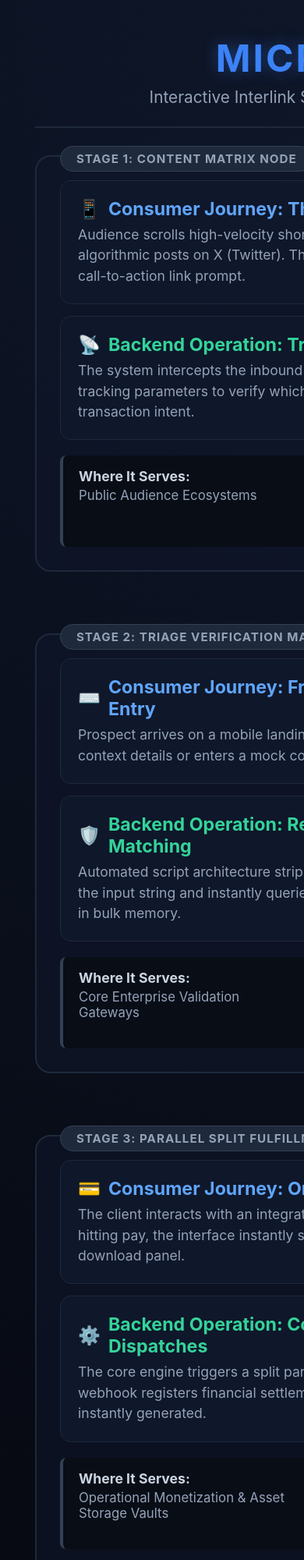
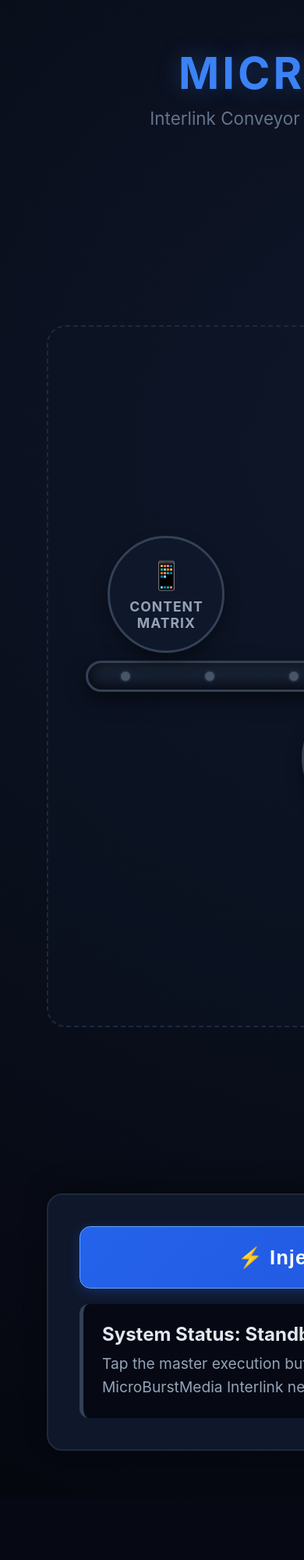
Before and after one commit to MicroBurstMedia/beta-test-app, a plain HTML site: page index.html in a window 390 px wide. Shown: the top 2000 px of the page at 78% size. After the commit the page ends 1920 px from the top, so only its background shows below. Drawn offline with Linux system fonts and the light colour scheme.

Commit message:
Update index.html

```diff
--- a/index.html
+++ b/index.html
@@ -3,9 +3,9 @@
 <head>
   <meta charset="UTF-8">
   <meta name="viewport" content="width=device-width, initial-scale=1.0">
-  <title>MicroBurstMedia Interlink Sequence Simulator</title>
+  <title>MicroBurstMedia Interlink Conveyor Platform</title>
   <style>
-    /* 1. LAYOUT GEOMETRY & SYSTEM RESET */
+    /* 1. RESET AND TOTEM ORIENTATION */
     * {
       box-sizing: border-box;
       margin: 0;
@@ -13,7 +13,7 @@
     }
 
     body {
-      background-color: #070a13;
+      background-color: #060913;
       color: #f3f4f6;
       font-family: -apple-system, BlinkMacSystemFont, "Segoe UI", Roboto, sans-serif;
       overflow: hidden;
@@ -22,437 +22,327 @@
       user-select: none;
     }
 
-    /* Master Container representing the physical DKS-LED43 frame */
-    .totem-display {
+    .totem-canvas {
       width: 1080px;
       height: 1920px;
-      padding: 45px;
+      padding: 60px;
       display: flex;
       flex-direction: column;
-      gap: 35px;
-      background: radial-gradient(circle at 50% 0%, #0f172a 0%, #070a13 100%);
+      justify-content: space-between;
+      background: radial-gradient(circle at 50% 30%, #0f172a 0%, #05070f 100%);
       position: relative;
     }
 
-    /* 2. BRAND HEADER DECK */
-    .system-header {
+    /* SYSTEM BRAND HEADER */
+    .brand-header {
       text-align: center;
-      border-bottom: 2px solid #1e293b;
-      padding-bottom: 25px;
+      margin-bottom: 40px;
     }
 
-    .system-header h1 {
-      font-size: 3rem;
-      letter-spacing: 3px;
+    .brand-header h1 {
+      font-size: 3.5rem;
+      letter-spacing: 4px;
       color: #3b82f6;
       text-transform: uppercase;
-      margin-bottom: 8px;
-      text-shadow: 0 0 20px rgba(59, 130, 246, 0.4);
+      text-shadow: 0 0 30px rgba(59, 130, 246, 0.3);
     }
 
-    .system-header p {
-      font-size: 1.3rem;
-      color: #94a3b8;
+    .brand-header p {
+      font-size: 1.4rem;
+      color: #64748b;
+      margin-top: 10px;
     }
 
-    /* 3. VERTICAL CONVEYOR STACK */
-    .conveyor-belt-stack {
+    /* 2. THE CORE CONVEYOR BELT GRID SYSTEM */
+    .conveyor-system-container {
+      position: relative;
+      width: 100%;
+      height: 900px;
+      background: rgba(15, 23, 42, 0.3);
+      border: 2px dashed #1e293b;
+      border-radius: 24px;
+      display: flex;
+      align-items: center;
+      justify-content: center;
+    }
+
+    /* The Main Structural Track Line */
+    .conveyor-belt-track {
+      position: absolute;
+      width: 90%;
+      height: 40px;
+      background: linear-gradient(180deg, #1e293b 0%, #0f172a 100%);
+      border: 3px solid #334155;
+      border-radius: 20px;
+      box-shadow: inset 0 0 20px rgba(0,0,0,0.8), 0 10px 25px rgba(0,0,0,0.5);
+      display: flex;
+      justify-content: space-between;
+      align-items: center;
+      padding: 0 40px;
+    }
+
+    /* Track Roller Wheels */
+    .track-roller {
+      width: 16px;
+      height: 16px;
+      background: #475569;
+      border-radius: 50%;
+      border: 2px solid #1e293b;
+      animation: spinRoller 2s linear infinite;
+      animation-play-state: paused;
+    }
+
+    @keyframes spinRoller {
+      100% { transform: rotate(360deg); }
+    }
+
+    /* 3. THE ACTIVE NETWORK BUSINESS NODES */
+    .interlink-node {
+      position: absolute;
+      width: 150px;
+      height: 150px;
+      background: #0f172a;
+      border: 3px solid #334155;
+      border-radius: 50%;
       display: flex;
       flex-direction: column;
-      gap: 30px;
-      flex-grow: 1;
-      position: relative;
+      align-items: center;
+      justify-content: center;
+      gap: 8px;
+      box-shadow: 0 10px 20px rgba(0,0,0,0.4);
+      z-index: 10;
+      transition: all 0.4s cubic-bezier(0.175, 0.885, 0.32, 1.275);
+      cursor: pointer;
     }
 
-    /* Assembly Line Track Row */
-    .assembly-row {
-      background: rgba(15, 23, 42, 0.6);
+    .interlink-node:active {
+      transform: scale(0.92);
+    }
+
+    /* Node Positioning Across the Track Coordinates */
+    #node1 { left: 8%; top: calc(50% - 180px); }  /* Social Intake Above */
+    #node2 { left: 34%; top: calc(50% + 30px); }  /* Triage Matrix Below */
+    #node3 { left: 60%; top: calc(50% - 180px); }  /* Stripe Processor Above */
+    #node4 { left: 84%; top: calc(50% + 30px); }  /* Dropbox Fulfillment Below */
+
+    /* Node Active/Processing States */
+    .interlink-node.processing-state {
+      border-color: #3b82f6;
+      background: #1e293b;
+      box-shadow: 0 0 30px rgba(59, 130, 246, 0.4);
+    }
+
+    .interlink-node h3 {
+      font-size: 1.1rem;
+      font-weight: 700;
+      letter-spacing: 1px;
+      color: #94a3b8;
+      text-transform: uppercase;
+      text-align: center;
+    }
+
+    .interlink-node.processing-state h3 {
+      color: #60a5fa;
+    }
+
+    .node-icon {
+      font-size: 2.2rem;
+    }
+
+    /* 4. DIGITAL DATA PACKET STRIP */
+    .conveyor-data-packet {
+      position: absolute;
+      width: 32px;
+      height: 32px;
+      background: radial-gradient(circle at 30% 30%, #60a5fa 0%, #2563eb 100%);
+      border-radius: 50%;
+      box-shadow: 0 0 20px #3b82f6, 0 0 40px #3b82f6;
+      left: 10%;
+      top: calc(50% - 16px);
+      z-index: 5;
+      display: none;
+    }
+
+    /* 5. INTERACTIVE LOWER CONTROL BLOCK & QUICK GUIDE */
+    .control-deck-panel {
+      background: #0f172a;
       border: 2px solid #1e293b;
       border-radius: 20px;
-      padding: 30px;
+      padding: 40px;
       display: flex;
       flex-direction: column;
       gap: 20px;
-      position: relative;
-      transition: all 0.4s ease;
+      box-shadow: 0 -10px 30px rgba(0,0,0,0.3);
     }
 
-    .assembly-row.active-processing {
-      border-color: #3b82f6;
-      box-shadow: 0 0 30px rgba(59, 130, 246, 0.15);
-      background: rgba(15, 23, 42, 0.86);
+    .trigger-master-btn {
+      width: 100%;
+      height: 80px;
+      background: linear-gradient(135deg, #2563eb 0%, #1d4ed8 100%);
+      border: 1px solid #60a5fa;
+      border-radius: 14px;
+      font-size: 1.6rem;
+      font-weight: 700;
+      color: #ffffff;
+      cursor: pointer;
+      letter-spacing: 1px;
+      box-shadow: 0 4px 15px rgba(37, 99, 235, 0.3);
+      transition: all 0.2s;
     }
 
-    /* Stage Badges */
-    .stage-badge {
-      position: absolute;
-      top: -14px;
-      left: 30px;
-      background: #1e293b;
-      color: #94a3b8;
-      padding: 6px 20px;
-      border-radius: 20px;
-      font-weight: 700;
-      font-size: 0.95rem;
-      text-transform: uppercase;
-      border: 1px solid #334155;
-      letter-spacing: 1px;
+    .trigger-master-btn:active {
+      transform: scale(0.98);
     }
 
-    .active-processing .stage-badge {
-      background: #3b82f6;
-      color: #fff;
-      border-color: #60a5fa;
+    .node-instruction-card {
+      background: #060913;
+      border-radius: 12px;
+      padding: 24px;
+      border-left: 5px solid #334155;
     }
 
-    /* Perspective Container */
-    .perspective-container {
-      display: flex;
-      flex-direction: column;
-      gap: 15px;
+    .node-instruction-card h4 {
+      font-size: 1.5rem;
+      color: #e2e8f0;
+      margin-bottom: 8px;
     }
 
-    /* 4. HEMISPHERE PERSPECTIVE PANELS */
-    .panel-fe, .panel-be {
-      border-radius: 14px;
-      padding: 22px;
-      display: flex;
-      align-items: center;
-      justify-content: space-between;
-      background: #0f172a;
-      border: 1px solid #1e293b;
-      position: relative;
-    }
-
-    .panel-info {
-      max-width: 65%;
-    }
-
-    .panel-info h3 {
-      font-size: 1.45rem;
-      margin-bottom: 6px;
-      display: flex;
-      align-items: center;
-      gap: 10px;
-    }
-
-    .panel-fe h3 { color: #60a5fa; }
-    .panel-be h3 { color: #34d399; }
-
-    .panel-info p {
-      font-size: 1.1rem;
+    .node-instruction-card p {
+      font-size: 1.2rem;
       color: #94a3b8;
-      line-height: 1.5;
-    }
-
-    /* 5. INTERACTIVE BUTTON INTERFACES */
-    .interactive-mock-btn {
-      width: 280px;
-      height: 65px;
-      background: linear-gradient(135deg, #1e293b 0%, #0f172a 100%);
-      border: 1px solid #334155;
-      border-radius: 12px;
-      font-size: 1.1rem;
-      font-weight: 600;
-      color: #e2e8f0;
-      cursor: pointer;
-      display: flex;
-      align-items: center;
-      justify-content: center;
-      gap: 10px;
-      transition: all 0.2s ease;
-      box-shadow: 0 4px 6px rgba(0,0,0,0.2);
-    }
-
-    .interactive-mock-btn:active {
-      transform: scale(0.96);
-    }
-
-    .active-processing .panel-fe .interactive-mock-btn {
-      background: linear-gradient(135deg, #2563eb 0%, #1d4ed8 100%);
-      border-color: #60a5fa;
-      color: #fff;
-    }
-
-    /* Status Monitors inside Backend Panels */
-    .be-status-monitor {
-      width: 280px;
-      padding: 14px;
-      background: #020617;
-      border: 1px solid #1e293b;
-      border-radius: 10px;
-      font-family: monospace;
-      font-size: 0.95rem;
-      color: #475569;
-    }
-
-    .active-processing .be-status-monitor {
-      color: #34d399;
-      border-color: rgba(52, 211, 153, 0.3);
-      box-shadow: inset 0 0 10px rgba(52, 211, 153, 0.05);
-    }
-
-    /* 6. EDUCATIONAL SUMMARY GUIDE CARDS */
-    .guide-summary-card {
-      background: #090d16;
-      border-left: 4px solid #334155;
-      padding: 16px 20px;
-      border-radius: 8px;
-      font-size: 1.05rem;
-      color: #94a3b8;
-      display: flex;
-      gap: 25px;
-    }
-
-    .active-processing .guide-summary-card {
-      border-color: #3b82f6;
-      background: rgba(59, 130, 246, 0.02);
-    }
-
-    .guide-step {
-      flex: 1;
-    }
-
-    .guide-step strong {
-      color: #cbd5e1;
-      display: block;
-      margin-bottom: 4px;
-      font-size: 1.1rem;
-    }
-
-    /* 7. RE-ROUTING CONNECTOR LINE ANIMATIONS */
-    .interlink-flow-connector {
-      text-align: center;
-      color: #1e293b;
-      font-size: 2rem;
-      margin: -10px 0;
-      transition: color 0.3s;
-    }
-
-    .interlink-flow-connector.pulsing-active {
-      color: #3b82f6;
-      animation: flashArrow 0.8s infinite alternate;
-    }
-
-    @keyframes flashArrow {
-      0% { opacity: 0.3; transform: translateY(-3px); }
-      100% { opacity: 1; transform: translateY(3px); }
-    }
-
-    /* Floating Digital Data Packet Simulation Overlay */
-    .data-packet-pulse {
-      position: absolute;
-      width: 20px;
-      height: 20px;
-      background: #60a5fa;
-      border-radius: 50%;
-      box-shadow: 0 0 20px #3b82f6, 0 0 40px #3b82f6;
-      left: 50%;
-      transform: translateX(-50%);
-      z-index: 100;
-      display: none;
+      line-height: 1.6;
     }
   </style>
 </head>
 <body>
 
-  <div id="packetPulse" class="data-packet-pulse"></div>
+  <div class="totem-canvas">
 
-  <div class="totem-display">
-
-    <div class="system-header">
+    <div class="brand-header">
       <h1>MicroBurstMedia</h1>
-      <p>Interactive Interlink Sequence Engine &bull; Visual E-Learning Totem Matrix</p>
+      <p>Interlink Conveyor Sequence Matrix &bull; Real-Time System Blueprint</p>
     </div>
 
-    <div class="conveyor-belt-stack" id="mainAssemblyStack">
+    <div class="conveyor-system-container">
 
-      <div class="assembly-row" id="row1">
-        <div class="stage-badge">Stage 1: Content Matrix Node</div>
-        <div class="perspective-container">
-
-          <div class="panel-fe">
-            <div class="panel-info">
-              <h3><span>📱</span> Consumer Journey: The Media Hook</h3>
-              <p>Audience scrolls high-velocity short-form hooks on TikTok or target algorithmic posts on X (Twitter). They engage with an embedded call-to-action link prompt.</p>
-            </div>
-            <button class="interactive-mock-btn" onclick="triggerSequence(1)">⚡ Tap to Inject Lead Hook</button>
+      <div class="conveyor-belt-track" id="beltTrack">
+        <div class="track-roller"></div>
+        <div class="track-roller"></div>
+        <div class="track-roller"></div>
+        <div class="track-roller"></div>
+        <div class="track-roller"></div>
+        <div class="track-roller"></div>
+        <div class="track-roller"></div>
+        <div class="track-roller"></div>
       </div>
 
-          <div class="panel-be">
-            <div class="panel-info">
-              <h3><span>📡</span> Backend Operation: Traffic Node Routing</h3>
-              <p>The system intercepts the inbound click, dynamically parsing URL tracking parameters to verify which social asset generated the transaction intent.</p>
+      <div class="conveyor-data-packet" id="dataPacket"></div>
+
+      <div class="interlink-node" id="node1">
+        <div class="node-icon">📱</div>
+        <h3>Content Matrix</h3>
       </div>
-            <div class="be-status-monitor" id="status1">[SYSTEM STATUS: IDLE]</div>
+
+      <div class="interlink-node" id="node2">
+        <div class="node-icon">🛡️</div>
+        <h3>Triage Registry</h3>
+      </div>
+
+      <div class="interlink-node" id="node3">
+        <div class="node-icon">💳</div>
+        <h3>Stripe Node</h3>
+      </div>
+
+      <div class="interlink-node" id="node4">
+        <div class="node-icon">📦</div>
+        <h3>Dropbox Vault</h3>
       </div>
 
     </div>
-        <div class="guide-summary-card">
-          <div class="guide-step"><strong>Where It Serves:</strong> Public Audience Ecosystems</div>
-          <div class="guide-step"><strong>How It Serves:</strong> Converts unstructured programmatic impressions into trackable landing clicks</div>
-          <div class="guide-step"><strong>To Whom:</strong> Market prospects seeking automated system development assets</div>
-        </div>
-      </div>
 
-      <div class="interlink-flow-connector" id="arrow1">▼</div>
+    <div class="control-deck-panel">
+      <button class="trigger-master-btn" onclick="startConveyorLoop()">⚡ Inject Live Packet Into Sequence</button>
 
-      <div class="assembly-row" id="row2">
-        <div class="stage-badge">Stage 2: Triage Verification Matrix</div>
-        <div class="perspective-container">
-
-          <div class="panel-fe">
-            <div class="panel-info">
-              <h3><span>⌨️</span> Consumer Journey: Frictionless Scenario Entry</h3>
-              <p>Prospect arrives on a mobile landing interface and inputs basic user context details or enters a mock corporate case criteria query.</p>
-            </div>
-            <button class="interactive-mock-btn" id="btn2" disabled onclick="triggerSequence(2)">📝 Submit Lead Context</button>
-          </div>
-
-          <div class="panel-be">
-            <div class="panel-info">
-              <h3><span>🛡️</span> Backend Operation: Real-Time Cache Matching</h3>
-              <p>Automated script architecture strips the domain identity name from the input string and instantly queries a spreadsheet rule matrix array in bulk memory.</p>
-            </div>
-            <div class="be-status-monitor" id="status2">[SYSTEM STATUS: IDLE]</div>
-          </div>
-
-        </div>
-        <div class="guide-summary-card">
-          <div class="guide-step"><strong>Where It Serves:</strong> Core Enterprise Validation Gateways</div>
-          <div class="guide-step"><strong>How It Serves:</strong> Separates specific user context from domain layers to isolate malicious spam bots</div>
-          <div class="guide-step"><strong>To Whom:</strong> The business architecture, defending core data lines from quota blocks</div>
-        </div>
-      </div>
-
-      <div class="interlink-flow-connector" id="arrow2">▼</div>
-
-      <div class="assembly-row" id="row3">
-        <div class="stage-badge">Stage 3: Parallel Split Fulfillment</div>
-        <div class="perspective-container">
-
-          <div class="panel-fe">
-            <div class="panel-info">
-              <h3><span>💳</span> Consumer Journey: One-Click Transaction</h3>
-              <p>The client interacts with an integrated Stripe checkout overlay. Upon hitting pay, the interface instantly surfaces an automated asset download panel.</p>
-            </div>
-            <button class="interactive-mock-btn" id="btn3" disabled onclick="triggerSequence(3)">🛒 Process Secure Checkout</button>
-          </div>
-
-          <div class="panel-be">
-            <div class="panel-info">
-              <h3><span>⚙️</span> Backend Operation: Concurrent Webhook Dispatches</h3>
-              <p>The core engine triggers a split parallel path: a Stripe transaction webhook registers financial settlement while a Dropbox asset link is instantly generated.</p>
-            </div>
-            <div class="be-status-monitor" id="status3">[SYSTEM STATUS: IDLE]</div>
-          </div>
-
-        </div>
-        <div class="guide-summary-card">
-          <div class="guide-step"><strong>Where It Serves:</strong> Operational Monetization & Asset Storage Vaults</div>
-          <div class="guide-step"><strong>How It Serves:</strong> Executes touchless delivery scripts without administrative human intervention</div>
-          <div class="guide-step"><strong>To Whom:</strong> Converted buyers, rendering automated data delivery inside a 24/7 ecosystem</div>
-        </div>
-      </div>
-
-      <div class="interlink-flow-connector" id="arrow3">▼</div>
-
-      <div class="assembly-row" id="row4">
-        <div class="stage-badge" style="border-color: rgba(245, 158, 11, 0.4);">Stage 4: Interlink Loop Re-Route</div>
-        <div class="perspective-container">
-
-          <div class="panel-fe" style="background: rgba(245, 158, 11, 0.02); border-color: rgba(245, 158, 11, 0.2);">
-            <div class="panel-info">
-              <h3><span>🔄</span> Consumer Journey: Organic Ecosystem Re-Entry</h3>
-              <p>The delivered digital package contains interactive social share hooks, custom tracking nodes, or direct community invite paths.</p>
-            </div>
-            <button class="interactive-mock-btn" id="btn4" disabled onclick="triggerSequence(4)">🔁 Recirculate Traffic Loop</button>
-          </div>
-
-        </div>
-        <div class="guide-summary-card" style="border-color: #f59e0b;">
-          <div class="guide-step"><strong>Where It Serves:</strong> Delivered Asset Deliverables & Viral Multiplication Fields</div>
-          <div class="guide-step"><strong>How It Serves:</strong> Packages specific share templates that redirect user successes back to public feeds</div>
-          <div class="guide-step"><strong>To Whom:</strong> MicroBurstMedia, turning single conversions right back into traffic generators</div>
+      <div class="node-instruction-card" id="guideCard">
+        <h4 id="guideTitle">System Status: Standby</h4>
+        <p id="guideDesc">Tap the master execution button above to inject a theoretical user payload into the MicroBurstMedia Interlink network loop and watch the automated pipeline respond live.</p>
       </div>
     </div>
 
   </div>
-  </div>
 
   <script>
-    function triggerSequence(stage) {
-      const packet = document.getElementById('packetPulse');
+    const nodeCoords = [
+      { left: 8, title: "Stage 1: Content Matrix Node", desc: "Captures top-of-funnel short-form traffic interactions across X and TikTok, instantly routing specific URL identity signatures down the track." },
+      { left: 34, title: "Stage 2: Triage Registry Core", desc: "Isolates incoming domain data signatures in memory, screening the payload against security rule protocols before logging validation metrics." },
+      { left: 60, title: "Stage 3: Stripe Transaction Gateway", desc: "Processes financial operations instantly via asynchronous API webhooks, updating centralized ledger fields completely hands-free." },
+      { left: 84, title: "Stage 4: Dropbox Delivery Vault", desc: "Triggers downstream asset packaging, generating dynamic deliverable links and archiving customer file records instantly." }
+    ];
 
-      // Clean previous active row bindings
-      for (let s = 1; s <= 4; s++) {
-        document.getElementById(`row${s}`).classList.remove('active-processing');
-        if (s < 4) document.getElementById(`arrow${s}`).classList.remove('pulsing-active');
+    function startConveyorLoop() {
+      const packet = document.getElementById('dataPacket');
+      const rollers = document.querySelectorAll('.track-roller');
+
+      // Reset Nodes
+      resetNodes();
+
+      // Activate Track Rollers Visual Movement
+      rollers.forEach(r => r.style.animationPlayState = "running");
+
+      packet.style.left = "5%";
+      packet.style.display = "block";
+
+      let currentStage = 0;
+
+      function moveNext() {
+        if (currentStage >= nodeCoords.length) {
+          // Sequence Complete
+          setTimeout(() => {
+            packet.style.display = "none";
+            rollers.forEach(r => r.style.animationPlayState = "paused");
+            updateGuide("Sequence Loop Complete", "The data transaction path has cleared all fulfillment lanes smoothly. The automation system has returned to standby.");
+            resetNodes();
+          }, 1000);
+          return;
         }
 
-      // Lock down row element references
-      const currentRow = document.getElementById(`row${stage}`);
-      currentRow.classList.add('active-processing');
+        let targetPercent = nodeCoords[currentStage].left;
+        let currentPercent = parseFloat(packet.style.left);
 
-      if (stage === 1) {
-        // Init Path 1
-        const monitor = document.getElementById('status1');
-        monitor.innerHTML = "INBOUND PAYLOAD RECEIVED...<br>&gt; Source: TikTok Profile Link<br>&gt; Token: MBM_TRACK_99x<br>&gt; Action: Passing to Landing Page";
+        let interval = setInterval(() => {
+          if (currentPercent >= targetPercent) {
+            clearInterval(interval);
 
-        // Fire packet to stage 2
-        animateDataPacket(1, 2);
+            // Hit Node Endpoint -> Pulse Node and Update Text Details
+            activateNode(currentStage + 1);
+            updateGuide(nodeCoords[currentStage].title, nodeCoords[currentStage].desc);
+
+            currentStage++;
+            setTimeout(moveNext, 1800); // Hold at node to let viewer digest details
+          } else {
+            currentPercent += 1;
+            packet.style.left = currentPercent + "%";
           }
-      else if (stage === 2) {
-        const monitor = document.getElementById('status2');
-        monitor.innerHTML = "EXECUTING BULK MEMORY CACHE LOOKUP...<br>&gt; Stripping Domain... OK<br>&gt; Isolated Signature: corporate_node.com<br>&gt; Security Check: CLEAN (Safe Pass)";
+        }, 20);
+      }
 
-        animateDataPacket(2, 3);
+      moveNext();
     }
-      else if (stage === 3) {
-        const monitor = document.getElementById('status3');
-        monitor.innerHTML = "FIRING CONCURRENT ASYNCHRONOUS WEBHOOKS...<br>&gt; Stripe API: [Receipt $499 Confirmed]<br>&gt; Dropbox Vault: [Compiling ZIP Link... Done]<br>&gt; Dispatching Deliverable Email";
 
-        animateDataPacket(3, 4);
+    function activateNode(nodeId) {
+      resetNodes();
+      document.getElementById(`node${nodeId}`).classList.add('processing-state');
     }
-      else if (stage === 4) {
-        // Complete circuit loop back to step 1
-        alert("Success! The user asset has successfully recirculated a referral action, turning this buyer node into a top-of-funnel impression node. Restarting matrix loop.");
 
-        // Reset full panel back to defaults
-        location.reload();
+    function resetNodes() {
+      for(let i=1; i<=4; i++) {
+        document.getElementById(`node${i}`).classList.remove('processing-state');
       }
     }
 
-    function animateDataPacket(fromStage, toStage) {
-      const packet = document.getElementById('packetPulse');
-      const startRow = document.getElementById(`row${fromStage}`);
-      const arrow = document.getElementById(`arrow${fromStage}`);
-
-      // Calculate vertical screen coordinates dynamically
-      const startPos = startRow.offsetTop + startRow.offsetHeight;
-
-      packet.style.top = startPos + "px";
-      packet.style.display = "block";
-      arrow.classList.add('pulsing-active');
-
-      // Drop data package downwards across the grid lanes
-      let currentTop = startPos;
-      const targetTop = startPos + 75;
-
-      const interval = setInterval(() => {
-        if (currentTop >= targetTop) {
-          clearInterval(interval);
-          packet.style.display = "none";
-          arrow.classList.remove('pulsing-active');
-
-          // Unlock succeeding front-end step buttons
-          document.getElementById(`btn${toStage}`).removeAttribute('disabled');
-          triggerSequence(toStage);
-        } else {
-          currentTop += 5;
-          packet.style.top = currentTop + "px";
-        }
-      }, 15);
+    function updateGuide(title, desc) {
+      document.getElementById('guideTitle').innerText = title;
+      document.getElementById('guideDesc').innerText = desc;
     }
   </script>
 </body>
```
Lines whose indentation alone changed are shown as unchanged.
